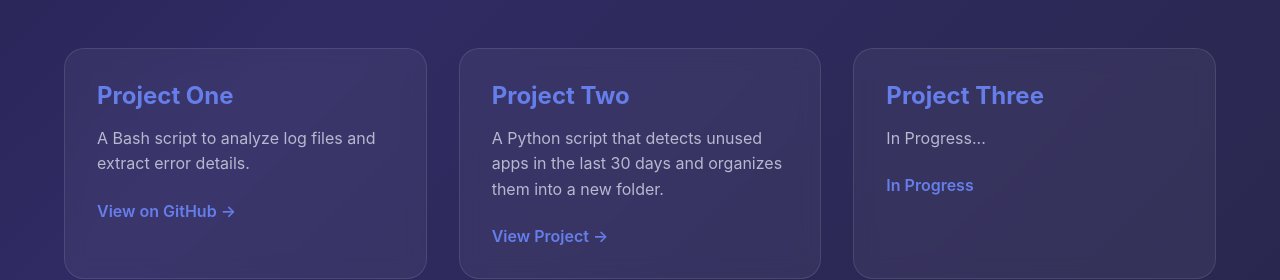
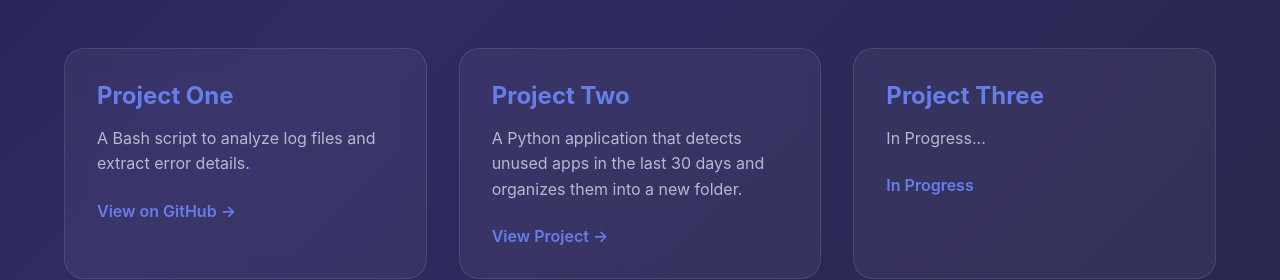
Before and after one commit to zuchi99/zuchi99.github.io, a plain HTML site: page index.html in a window 1280 px wide. Shown: the part 1890-2170 px from the top of the page. Drawn offline with nearby package versions, Linux system fonts and the light colour scheme; files whose address does not match are found by name.

```diff
--- a/index.html
+++ b/index.html
@@ -548,7 +548,7 @@
                 <!-- PROJECT CARD 2 -->
                 <div class="project-card">
                     <h3>Project Two</h3>
-                    <p>A Python script that detects unused apps in the last 30 days and organizes them into a new folder.</p>
+                    <p>A Python application that detects unused apps in the last 30 days and organizes them into a new folder.</p>
                     <a href="#" class="project-link">View Project →</a>
                 </div>
 
```
Also changed, not shown: Images/Pic.jpg (renamed from Pic.jpg).
